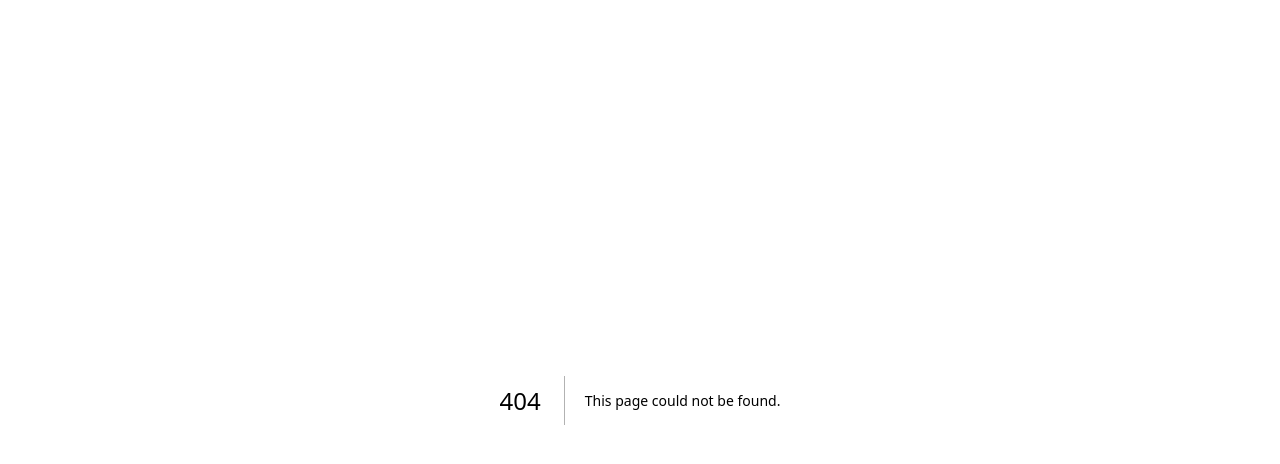
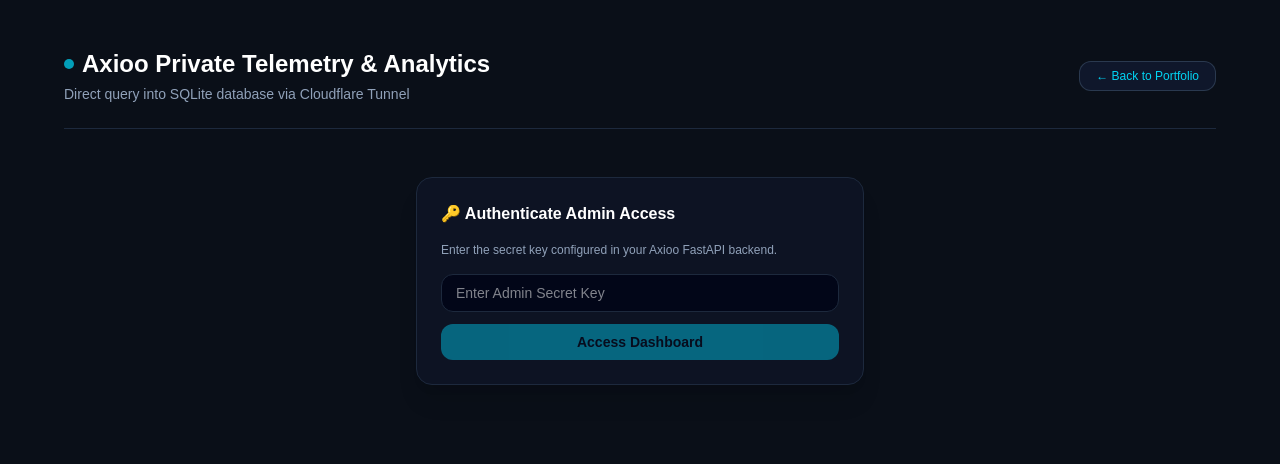
Before and after one commit to wiliam227user/portfolio-web, a Next.js app: page /admin in a window 1280 px wide. Before the commit this address had no page. Shown: the top 464 px of the page. Built offline with nearby package versions, Linux system fonts and the light colour scheme.

Commit message:
feat: add private analytics dashboard at /admin

```diff
--- /dev/null
+++ b/src/app/admin/page.tsx
@@ -0,0 +1,193 @@
+'use client';
+import { useState } from 'react';
+import Link from 'next/link';
+
+interface LogItem {
+  id: number;
+  timestamp: string;
+  path: string;
+  ip: string;
+  browser: string;
+  os: string;
+  device: string;
+}
+
+interface AnalyticsData {
+  total_views: number;
+  unique_visitors: number;
+  top_paths: { path: string; count: number }[];
+  top_browsers: { browser: string; count: number }[];
+  top_os: { os: string; count: number }[];
+  recent_logs: LogItem[];
+}
+
+export default function AdminDashboard() {
+  const [adminKey, setAdminKey] = useState('');
+  const [data, setData] = useState<AnalyticsData | null>(null);
+  const [error, setError] = useState('');
+  const [loading, setLoading] = useState(false);
+
+  const fetchAnalytics = async (e?: React.FormEvent) => {
+    if (e) e.preventDefault();
+    setLoading(true);
+    setError('');
+
+    try {
+      const res = await fetch(`https://api.kimkerans.eu.cc/api/analytics?key=${encodeURIComponent(adminKey)}`);
+      if (!res.ok) {
+        throw new Error('Invalid Admin Key or Backend Unreachable');
+      }
+      const json = await res.json();
+      setData(json);
+    } catch (err: any) {
+      setError(err.message || 'Failed to fetch analytics');
+    } finally {
+      setLoading(false);
+    }
+  };
+
+  return (
+    <div className="min-h-screen bg-[#0a0f18] text-slate-200 font-sans p-6 md:p-12">
+      <div className="max-w-6xl mx-auto space-y-8">
+
+        {/* Top Header */}
+        <div className="flex flex-col md:flex-row justify-between items-start md:items-center gap-4 border-b border-slate-800 pb-6">
+          <div>
+            <div className="flex items-center gap-2">
+              <span className="w-2.5 h-2.5 rounded-full bg-cyan-400 animate-pulse" />
+              <h1 className="text-2xl font-black text-white">Axioo Private Telemetry & Analytics</h1>
+            </div>
+            <p className="text-sm text-slate-400 mt-1">Direct query into SQLite database via Cloudflare Tunnel</p>
+          </div>
+          <Link href="/" className="px-4 py-1.5 bg-slate-900 hover:bg-slate-800 border border-slate-700/80 rounded-xl text-xs font-mono text-cyan-400 transition">
+            ← Back to Portfolio
+          </Link>
+        </div>
+
+        {/* Authentication Box */}
+        {!data ? (
+          <div className="max-w-md mx-auto p-6 bg-slate-900/60 border border-slate-800 rounded-2xl shadow-xl mt-12 space-y-4">
+            <h2 className="text-base font-bold text-white font-mono">🔑 Authenticate Admin Access</h2>
+            <p className="text-xs text-slate-400">Enter the secret key configured in your Axioo FastAPI backend.</p>
+
+            <form onSubmit={fetchAnalytics} className="space-y-3">
+              <input
+                type="password"
+                placeholder="Enter Admin Secret Key"
+                value={adminKey}
+                onChange={(e) => setAdminKey(e.target.value)}
+                className="w-full px-3.5 py-2 bg-slate-950 border border-slate-800 rounded-xl text-sm font-mono focus:outline-none focus:border-cyan-500 text-white"
+              />
+              <button
+                type="submit"
+                disabled={loading || !adminKey}
+                className="w-full py-2 bg-cyan-500 hover:bg-cyan-400 text-slate-950 font-bold rounded-xl text-sm transition disabled:opacity-50"
+              >
+                {loading ? 'Authenticating...' : 'Access Dashboard'}
+              </button>
+            </form>
+
+            {error && <p className="text-xs font-mono text-rose-400">{error}</p>}
+          </div>
+        ) : (
+          /* Dashboard Content */
+          <div className="space-y-6">
+            {/* Top Metric Cards */}
+            <div className="grid grid-cols-2 md:grid-cols-4 gap-4">
+              <div className="p-4 bg-slate-900/50 border border-slate-800 rounded-xl">
+                <span className="text-xs text-slate-400 font-mono">Total Pageviews</span>
+                <p className="text-2xl font-black text-cyan-400 mt-1">{data.total_views}</p>
+              </div>
+              <div className="p-4 bg-slate-900/50 border border-slate-800 rounded-xl">
+                <span className="text-xs text-slate-400 font-mono">Unique IP Visitors</span>
+                <p className="text-2xl font-black text-emerald-400 mt-1">{data.unique_visitors}</p>
+              </div>
+              <div className="p-4 bg-slate-900/50 border border-slate-800 rounded-xl">
+                <span className="text-xs text-slate-400 font-mono">Top Operating System</span>
+                <p className="text-base font-bold text-slate-200 mt-1 truncate">{data.top_os[0]?.os || 'N/A'}</p>
+              </div>
+              <div className="p-4 bg-slate-900/50 border border-slate-800 rounded-xl">
+                <span className="text-xs text-slate-400 font-mono">Top Browser</span>
+                <p className="text-base font-bold text-slate-200 mt-1 truncate">{data.top_browsers[0]?.browser || 'N/A'}</p>
+              </div>
+            </div>
+
+            {/* Aggregation Breakdowns */}
+            <div className="grid grid-cols-1 md:grid-cols-3 gap-4">
+              <div className="p-4 bg-slate-900/40 border border-slate-800 rounded-xl space-y-2">
+                <h3 className="text-xs font-mono text-slate-400 uppercase">Top Visited Routes</h3>
+                {data.top_paths.map((p, i) => (
+                  <div key={i} className="flex justify-between text-xs font-mono py-1 border-b border-slate-800/60">
+                    <span className="text-slate-300">{p.path}</span>
+                    <span className="text-cyan-400 font-bold">{p.count} hits</span>
+                  </div>
+                ))}
+              </div>
+
+              <div className="p-4 bg-slate-900/40 border border-slate-800 rounded-xl space-y-2">
+                <h3 className="text-xs font-mono text-slate-400 uppercase">Top Browsers</h3>
+                {data.top_browsers.map((b, i) => (
+                  <div key={i} className="flex justify-between text-xs font-mono py-1 border-b border-slate-800/60">
+                    <span className="text-slate-300">{b.browser}</span>
+                    <span className="text-emerald-400 font-bold">{b.count}</span>
+                  </div>
+                ))}
+              </div>
+
+              <div className="p-4 bg-slate-900/40 border border-slate-800 rounded-xl space-y-2">
+                <h3 className="text-xs font-mono text-slate-400 uppercase">Top Operating Systems</h3>
+                {data.top_os.map((o, i) => (
+                  <div key={i} className="flex justify-between text-xs font-mono py-1 border-b border-slate-800/60">
+                    <span className="text-slate-300">{o.os}</span>
+                    <span className="text-blue-400 font-bold">{o.count}</span>
+                  </div>
+                ))}
+              </div>
+            </div>
+
+            {/* Live Visitor Logs Table */}
+            <div className="bg-slate-900/50 border border-slate-800 rounded-2xl p-5 space-y-4">
+              <div className="flex justify-between items-center">
+                <h3 className="text-sm font-bold text-white font-mono">Recent 30 Visitor Requests</h3>
+                <button
+                  onClick={() => fetchAnalytics()}
+                  className="px-3 py-1 bg-slate-800 hover:bg-slate-700 rounded-lg text-xs font-mono text-cyan-400 transition"
+                >
+                  ↻ Refresh
+                </button>
+              </div>
+
+              <div className="overflow-x-auto">
+                <table className="w-full text-left text-xs font-mono">
+                  <thead>
+                    <tr className="border-b border-slate-800 text-slate-500">
+                      <th className="pb-2">Timestamp (UTC)</th>
+                      <th className="pb-2">Path</th>
+                      <th className="pb-2">IP Address</th>
+                      <th className="pb-2">Browser</th>
+                      <th className="pb-2">OS</th>
+                      <th className="pb-2">Device</th>
+                    </tr>
+                  </thead>
+                  <tbody className="divide-y divide-slate-800/60 text-slate-300">
+                    {data.recent_logs.map((log) => (
+                      <tr key={log.id} className="hover:bg-slate-800/40">
+                        <td className="py-2.5 text-slate-500">{new Date(log.timestamp).toLocaleTimeString()}</td>
+                        <td className="py-2.5 text-cyan-400">{log.path}</td>
+                        <td className="py-2.5 text-slate-400">{log.ip}</td>
+                        <td className="py-2.5">{log.browser}</td>
+                        <td className="py-2.5">{log.os}</td>
+                        <td className="py-2.5 text-slate-500">{log.device}</td>
+                      </tr>
+                    ))}
+                  </tbody>
+                </table>
+              </div>
+            </div>
+          </div>
+        )}
+
+      </div>
+    </div>
+  );
+}
```
